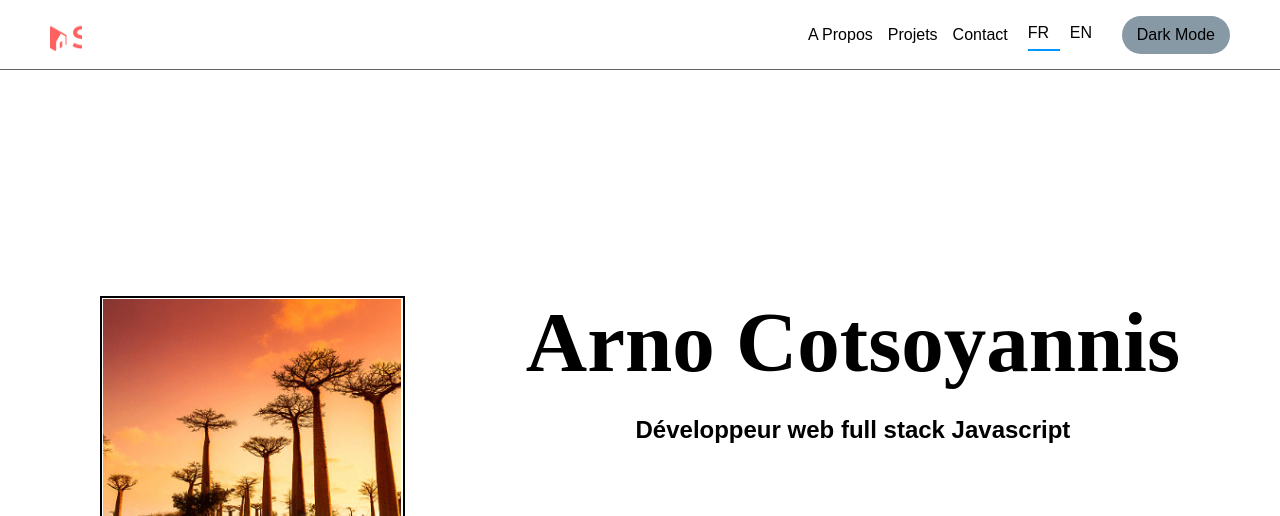
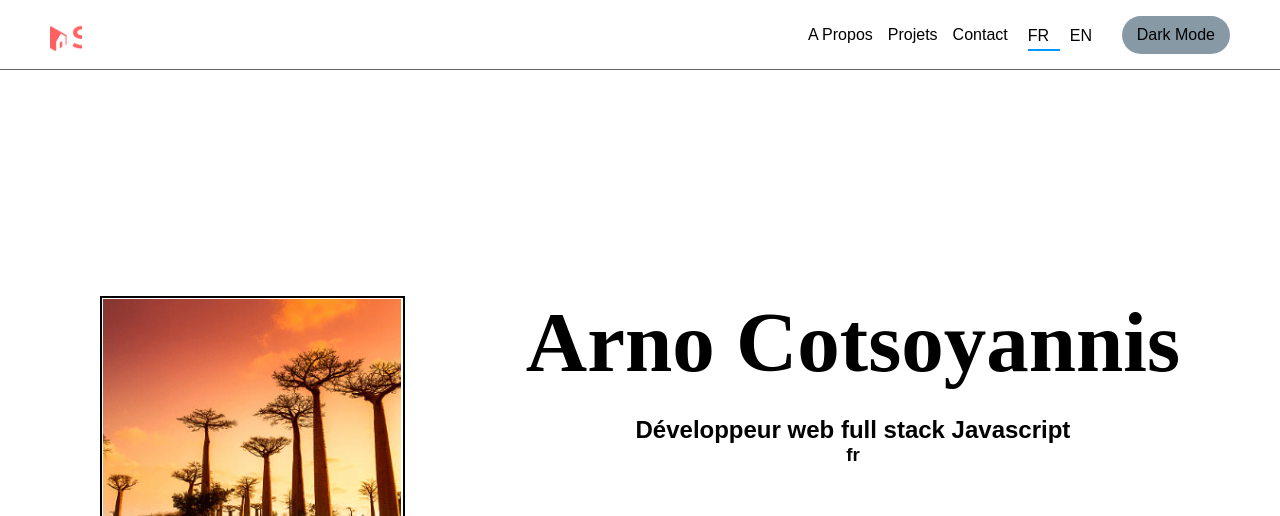
Before and after one commit to AvirKarakitsos/OC_project8_portfolio_frontend, a React (Create React App) app: page /fr in a window 1280 px wide. Shown: the top 516 px of the page. Built offline with nearby package versions, Linux system fonts and the light colour scheme; no server answers.

Commit message:
feat: LanguageContext

```diff
--- a/src/App.js
+++ b/src/App.js
@@ -1,29 +1,32 @@
 import { BrowserRouter, Routes, Route} from 'react-router-dom';
 import Redirection from './pages/Redirection'
 import Homefr from './pages/Homefr'
-import Homeen from './pages/Homeen'
+//import Homeen from './pages/Homeen'
 import Login from './pages/Login'
 import Admin from './pages/Admin'
 import Error from './pages/Error';
 
 import RequireAuth from './config/RequireAuth';
 import { ThemeProvider } from './utils/context/ThemeContext';
+import { LanguageProvider } from './utils/context/LanguageContext';
 
 function Router() {
 
 	return (
 		<BrowserRouter>
 			<ThemeProvider>
+				<LanguageProvider>
 					<Routes>
 						<Route path="/" element={<Redirection/>} />
 						<Route path="/fr" element={<Homefr/>} />
-					<Route path="/en" element={<Homeen/>} />
+						<Route path="/en" element={<Homefr/>} />
 						<Route path="/login" element={<Login/>} />
 						<Route element={<RequireAuth/>}>
 							<Route path="/admin" element={<Admin/>} />
 						</Route>
 						<Route path="/*" element={<Error/>} />
 					</Routes>
+				</LanguageProvider>
 			</ThemeProvider>
 		</BrowserRouter>
 	);
--- a/src/Components/Header.js
+++ b/src/Components/Header.js
@@ -2,9 +2,13 @@ import { useContext } from 'react'
 import logo from '../assets/images/logo-light.png'
 import styles from '../assets/styles/Header.module.css'
 import { ThemeContext } from '../utils/context/ThemeContext'
+import { useNavigate } from 'react-router-dom'
+import { LanguageContext } from '../utils/context/LanguageContext'
 
 function Header() {
 	const {theme, toggleTheme} = useContext(ThemeContext)
+	const {lang, toggleLanguage} = useContext(LanguageContext)
+	const navigate = useNavigate()
 	let isOpen = false
 
 	const handleSidebar = function () {
@@ -18,8 +22,13 @@ function Header() {
 		}
 	}
 
+	const handleLanguage = function(input) {
+		toggleLanguage(input)
+		navigate(`/${input}`)
+	}
+
     return (
-        <header className={`header flex justify-space align-center ${theme === "light" ? "light" : "darker-2"}`}>
+        <header className={`header flex justify-space align-center ${theme === "light" ? "bg-light-1" : "darker-2"}`}>
             <img className="size-32" src={logo} alt="logo"/>
 			<nav className="relative flex justify-space small-column-gap cursor-default">
 				<ul className={`${styles.anchor} flex-row-to-column align-center justify-center small-column-gap no-bullet`}>
@@ -29,8 +38,8 @@ function Header() {
 				</ul>
 
 				<ul className={`flex align-center justify-center no-bullet`}>
-					<li className="flex btn-lang size-32 border-blue">FR</li>
-					<li className="flex btn-lang size-32">EN</li>
+					<li className={`flex btn-lang size-32 ${lang === "fr" ? "border-blue" : ""}`} onClick={() => handleLanguage("fr")}>FR</li>
+					<li className={`flex btn-lang size-32 ${lang === "en" ? "border-blue" : ""}`} onClick={() => handleLanguage("en")}>EN</li>
 				</ul>
 				<ul className="flex align-center no-bullet small-column-gap">
 					{theme === "light"
--- a/src/index.css
+++ b/src/index.css
@@ -242,7 +242,7 @@ img {
 }
 
 .btn-lang {
-    padding-top: 5px;
+    padding-top: 8px;
     margin: 0 5px;
 }
 
--- a/src/pages/Homefr.js
+++ b/src/pages/Homefr.js
@@ -11,9 +11,11 @@ import Modal from '../Components/Modal'
 import { useState, useEffect, useContext } from 'react'
 import Skills from '../Components/Skills'
 import { ThemeContext } from '../utils/context/ThemeContext'
+import { LanguageContext } from '../utils/context/LanguageContext'
 
 function Homefr() {
 	const {theme} = useContext(ThemeContext)
+	const {lang, toggleLanguage} = useContext(LanguageContext)
 	const [projects, setProjects] = useState([])
 	const [modal, setModal] = useState("")
 	const [filter, setFilter] = useState(false)
@@ -35,6 +37,11 @@ function Homefr() {
 
 	 }, [])
 
+	useEffect(() => {
+		toggleLanguage(window.location.pathname.substring(1))
+	 }, [toggleLanguage])
+
+
     return (
         <Layout>
             <main>
@@ -47,6 +54,7 @@ function Homefr() {
 			    		<section className="cursor-default">
 			    			<h1 className="title">Arno Cotsoyannis</h1>
 			    			<h2>Développeur web full stack Javascript</h2>
+							<h3>{lang}</h3>
 			    		</section>
 			    		<ul className="flex justify-center align-center no-bullet relative">
 			    			<li className="link-1 absolute"><a href="https://github.com/AvirKarakitsos" target="_blank" rel="noopener noreferrer"><img className="border-cercle" src={github} alt="lien github"/></a></li>
--- /dev/null
+++ b/src/utils/context/LanguageContext.js
@@ -0,0 +1,17 @@
+import { createContext, useState } from "react"
+
+export const LanguageContext = createContext()
+
+export const LanguageProvider = ({ children }) => {
+    const [lang, setLang] = useState(localStorage.getItem("lang") ?? "fr")
+    const toggleLanguage = (input) => {
+        setLang(input)
+        localStorage.setItem("lang", input)
+    }
+
+    return (
+        <LanguageContext.Provider value={{ lang, toggleLanguage }}>
+            {children}
+        </LanguageContext.Provider>
+    )
+}
```
Lines whose indentation alone changed are shown as unchanged.
